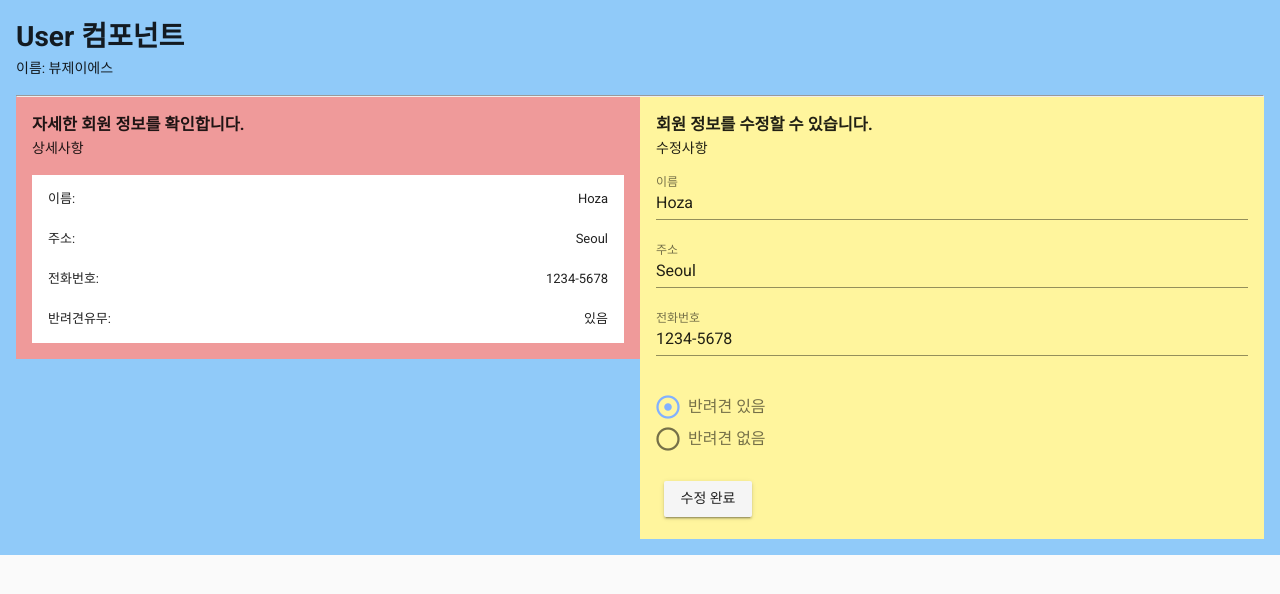
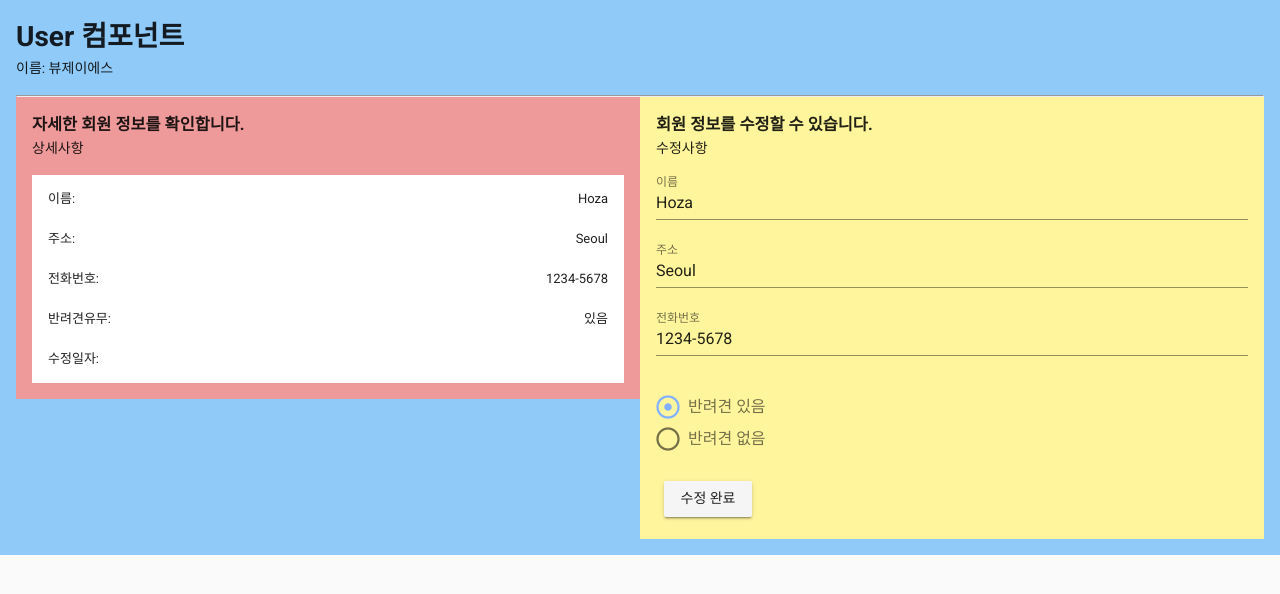
Before and after one commit to lwisekiml/props, a Vue app: page / in a window 1280 px wide. Shown: the top 594 px of the page. Built offline with nearby package versions, Linux system fonts and the light colour scheme.

Commit message:
userWasEdited 수정전

```diff
--- a/src/components/UserDetail.vue
+++ b/src/components/UserDetail.vue
@@ -27,17 +27,34 @@
           {{hasDogKr}}
         </v-list-tile-content>
       </v-list-tile>
+      <v-list-tile>
+        <v-list-tile-content>수정일자:</v-list-tile-content>
+        <v-list-tile-content class="align-end">
+          {{editedDate}}
+        </v-list-tile-content>
+      </v-list-tile>
     </v-list>
   </div>
 </template>
 
 <script>
+import { eventBus} from "../main";
 export default {
+  data() {
+    return {
+      editedDate: null
+    }
+  },
   props: ['name', 'address', 'phone', 'hasDog'],
   computed: {
     hasDogKr() {
       return this.hasDog === true ? '있음' : '없음'
      }
+  },
+  created() {
+    eventBus.$on("userWasEdited", date => {
+      this.editedDate = date
+    })
   }
 }
 </script>
--- a/src/components/UserEdit.vue
+++ b/src/components/UserEdit.vue
@@ -29,14 +29,16 @@
 </template>
 
 <script>
-  export default {
+import { eventBus} from "../main";
+
+export default {
     props: ["name", "address", "phone", "hasDog"],
     data() {
       return {
-        user: {}
+        user: {} // user 오브젝트 생성
       }
     },
-    created() {
+    created() { // user 오브젝트에 값 저장
       this.user.name=this.name
       this.user.address=this.address
       this.user.phone=this.phone
@@ -44,8 +46,9 @@
     },
     methods: {
       changUser() {
-        console.log(this.user)
         this.$emit("child", this.user) // User.vue에 @child
+        eventBus.$emit("userWasEdited", new Date()) // eventBus(부모)에 신호르 보내면 UserDetail.vue에 있는 eventBus.$on이 받는다.
+        // $emit는 자식이 부모에게 신호를 보내는 것
       }
     }
   }
--- a/src/main.js
+++ b/src/main.js
@@ -5,6 +5,7 @@
 
 Vue.config.productionTip = false
 
+export const eventBus = new Vue()
 new Vue({
   render: h => h(App)
 }).$mount('#app')
```
